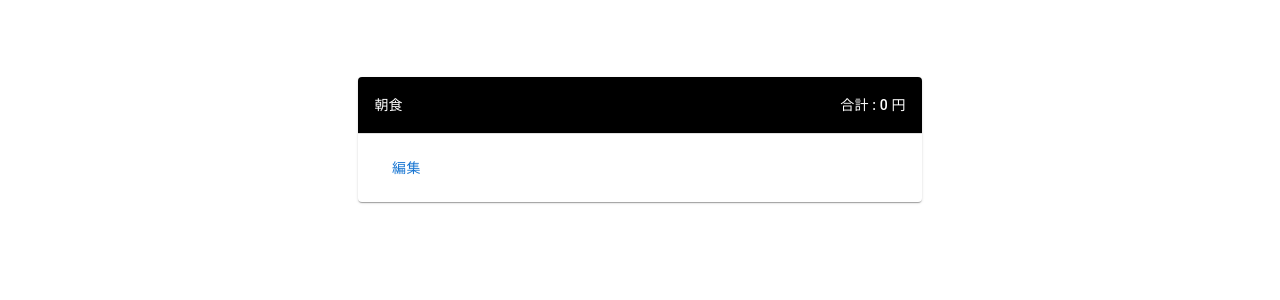
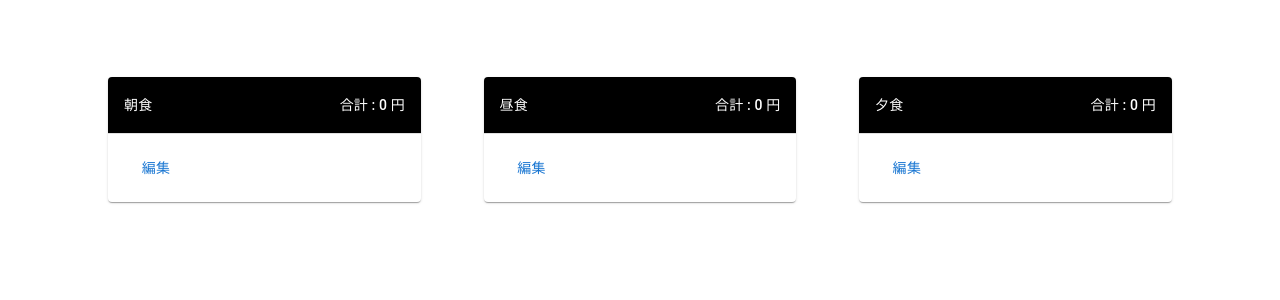
Before and after one commit to tamaokishie/foodexpenses, a React (Create React App) app: page / in a window 1280 px wide. Shown: the top 300 px of the page. Built offline with nearby package versions, Linux system fonts and the light colour scheme.

Commit message:
component作成

```diff
--- /dev/null
+++ b/src/components/MealDashboard.tsx
@@ -0,0 +1,3 @@
+export function MealDashboard() {
+  return <></>
+}
--- /dev/null
+++ b/src/components/SearchView.tsx
@@ -0,0 +1,98 @@
+import { useEffect, useState } from 'react'
+import { TextField } from '@material-ui/core'
+import { CheckItem } from '../models/CheckItem'
+import {
+  Checkbox,
+  ListItemButton,
+  ListItemIcon,
+  ListItemText,
+} from '@mui/material'
+
+//propertyの型定義
+interface Props {
+  tableItem: CheckItem[]
+}
+
+//propsを受け取る
+export function SearchView({ tableItem }: Props) {
+  const notTableItems: CheckItem = {
+    name: 'No Item Found',
+    price: 0,
+    checked: false,
+  }
+
+  //入力するキーワード（初期値は空）
+  const [keyword, setKeyword] = useState('')
+  // 検索したときにできる新たなリスト（配列）※初期値は空のため、tableItemを全件渡す
+  const [filteredTableItems, setFilteredTableItems] = useState(tableItem)
+
+  // 入力したキーワードをすべて削除したら（""）、更新関数(setFilteredProducts)に初期値と同じproductsが渡される
+  useEffect(() => {
+    if (keyword === '') {
+      setFilteredTableItems(tableItem)
+      return
+    }
+
+    // 入力されたキーワードの定義
+    const searchKeywords = keyword
+      //空白削る
+      .trim()
+      //小文字変換
+      .toLowerCase()
+      //空白文字以外の連続文字にヒット＋ gフラグ = すべて配列として返却
+      .match(/[^\s]+/g)
+
+    //入力されたキーワードが空白文字のみの場合
+    if (searchKeywords === null) {
+      setFilteredTableItems(tableItem)
+      return
+    }
+
+    const result = tableItem.filter((product) =>
+      searchKeywords.every(
+        (kw) => product.name.toLowerCase().indexOf(kw) !== -1
+      )
+    )
+
+    setFilteredTableItems(result.length ? result : [notTableItems])
+  }, [keyword])
+
+  const [render, setRender] = useState(true)
+
+  return (
+    <>
+      <TextField
+        //入力エリア
+        id='field'
+        color='secondary'
+        variant='outlined'
+        label='食材を入力してください'
+        onChange={(e) => setKeyword(e.target.value)}
+      />
+      {filteredTableItems.map((item) => {
+        //リストをクリックするとchecked反転
+        const handleToggle = () => {
+          item.checked = !item.checked
+          setRender(!render)
+        }
+        return (
+          <ListItemButton role={undefined} onClick={handleToggle} dense>
+            <ListItemIcon>
+              <Checkbox
+                edge='start'
+                checked={item.checked}
+                tabIndex={-1}
+                disableRipple
+              />
+            </ListItemIcon>
+            <ListItemText primary={item.name} />
+            <ListItemText
+              style={{ display: 'flex', justifyContent: 'flex-end' }}
+              primary={item.price + '円'}
+            />
+          </ListItemButton>
+        )
+      })}
+    </>
+  )
+}
--- a/src/components/parts/SearchView.tsx
+++ /dev/null
@@ -1,102 +0,0 @@
-import { useEffect, useState } from "react";
-import { TextField } from "@material-ui/core";
-import { CheckItem } from "../../models/CheckItem";
-import {
-  Checkbox,
-  ListItemButton,
-  ListItemIcon,
-  ListItemText,
-} from "@mui/material";
-
-//propertyの型定義
-interface Props {
-  tableItem: CheckItem[];
-}
-
-//propsを受け取る
-export function SearchView({ tableItem }: Props) {
-  const notTableItems: CheckItem = {
-    name: "No Item Found",
-    price: 0,
-    checked: false,
-  };
-
-  //入力するキーワード（初期値は空）
-  const [keyword, setKeyword] = useState("");
-  //クリックしたらリストを表示(true), 何もしなかったら非表示(false)
-  const [showLists, setShowLists] = useState(false);
-  // 検索したときにできる新たなリスト（配列）※初期値は空のため、tableItemを全件渡す
-  const [filteredTableItems, setFilteredTableItems] = useState(tableItem);
-
-  // 入力したキーワードをすべて削除したら（""）、更新関数(setFilteredProducts)に初期値と同じproductsが渡される
-  useEffect(() => {
-    if (keyword === "") {
-      setFilteredTableItems(tableItem);
-      return;
-    }
-
-    // 入力されたキーワードの定義
-    const searchKeywords = keyword
-      //空白削る
-      .trim()
-      //小文字変換
-      .toLowerCase()
-      //空白文字以外の連続文字にヒット＋ gフラグ = すべて配列として返却
-      .match(/[^\s]+/g);
-
-    //入力されたキーワードが空白文字のみの場合
-    if (searchKeywords === null) {
-      setFilteredTableItems(tableItem);
-      return;
-    }
-
-    const result = tableItem.filter((product) =>
-      searchKeywords.every(
-        (kw) => product.name.toLowerCase().indexOf(kw) !== -1
-      )
-    );
-
-    setFilteredTableItems(result.length ? result : [notTableItems]);
-  }, [keyword]);
-
-  const [render, setRender] = useState(true);
-
-  return (
-    <>
-      <TextField
-        //入力エリア
-        id="field"
-        color="secondary"
-        variant="outlined"
-        label="食材を入力してください"
-        onChange={(e) => setKeyword(e.target.value)}
-        onClick={() => setShowLists(true)}
-      />
-      {showLists &&
-        filteredTableItems.map((item) => {
-          //リストをクリックするとchecked反転
-          const handleToggle = () => {
-            item.checked = !item.checked;
-            setRender(!render);
-          };
-          return (
-            <ListItemButton role={undefined} onClick={handleToggle} dense>
-              <ListItemIcon>
-                <Checkbox
-                  edge="start"
-                  checked={item.checked}
-                  tabIndex={-1}
-                  disableRipple
-                />
-              </ListItemIcon>
-              <ListItemText primary={item.name} />
-              <ListItemText
-                style={{ display: "flex", justifyContent: "flex-end" }}
-                primary={item.price + "円"}
-              />
-            </ListItemButton>
-          );
-        })}
-    </>
-  );
-}
--- a/src/pages/home/Home.tsx
+++ b/src/pages/home/Home.tsx
@@ -7,7 +7,7 @@ import TableHead from "@mui/material/TableHead";
 import TableRow from "@mui/material/TableRow";
 import Paper from "@mui/material/Paper";
 import { styled } from "@mui/material/styles";
-import { Button, Grid } from "@mui/material";
+import { Button, Grid, Stack } from "@mui/material";
 import { CheckItem } from "../../models/CheckItem";
 import { Item } from "../../models/Item";
 import { SearchDialog } from "../searchDialog/SearchDialog";
@@ -80,9 +80,11 @@ export default function Home() {
   }
 
   return (
+    <>
+    <Stack direction="row">
     <Grid container>
-      <Grid item xs={3} />
-      <Grid item xs={6}>
+      <Grid item xs={1} />
+      <Grid item xs={10}>
         <TableContainer component={Paper}>
           <Table>
             <caption>
@@ -120,7 +122,93 @@ export default function Home() {
           </Table>
         </TableContainer>
       </Grid>
-      <Grid item xs={3} />
+      <Grid item xs={1} />
     </Grid>
+    <Grid container>
+      <Grid item xs={1} />
+      <Grid item xs={10}>
+        <TableContainer component={Paper}>
+          <Table>
+            <caption>
+              <Button onClick={handleClickOpen}>編集</Button>
+              <SearchDialog
+                open={open}
+                tableItem={tableItem}
+                handleClose={handleClose}
+                upDate={(items) => upDate(items)}
+                upDateSum={(items) => upDateSum(items)}
+              />
+            </caption>
+            <TableHead>
+              <TableRow>
+                <StyledTableCell>昼食</StyledTableCell>
+                <StyledTableCell align="right">
+                  { `合計 : ${ totalPrice } 円` }
+                </StyledTableCell>
+              </TableRow>
+            </TableHead>
+            <TableBody>
+              {tableItem
+                .filter((item) => {
+                  return item.checked;
+                })
+                .map((item) => (
+                  <StyledTableRow key={item.name}>
+                    <StyledTableCell>{item.name}</StyledTableCell>
+                    <StyledTableCell align="right">
+                      {item.price + "円"}
+                    </StyledTableCell>
+                  </StyledTableRow>
+                ))}
+            </TableBody>
+          </Table>
+        </TableContainer>
+      </Grid>
+      <Grid item xs={1} />
+    </Grid>
+    <Grid container>
+      <Grid item xs={1} />
+      <Grid item xs={10}>
+        <TableContainer component={Paper}>
+          <Table>
+            <caption>
+              <Button onClick={handleClickOpen}>編集</Button>
+              <SearchDialog
+                open={open}
+                tableItem={tableItem}
+                handleClose={handleClose}
+                upDate={(items) => upDate(items)}
+                upDateSum={(items) => upDateSum(items)}
+              />
+            </caption>
+            <TableHead>
+              <TableRow>
+                <StyledTableCell>夕食</StyledTableCell>
+                <StyledTableCell align="right">
+                  { `合計 : ${ totalPrice } 円` }
+                </StyledTableCell>
+              </TableRow>
+            </TableHead>
+            <TableBody>
+              {tableItem
+                .filter((item) => {
+                  return item.checked;
+                })
+                .map((item) => (
+                  <StyledTableRow key={item.name}>
+                    <StyledTableCell>{item.name}</StyledTableCell>
+                    <StyledTableCell align="right">
+                      {item.price + "円"}
+                    </StyledTableCell>
+                  </StyledTableRow>
+                ))}
+            </TableBody>
+          </Table>
+        </TableContainer>
+      </Grid>
+      <Grid item xs={1} />
+    </Grid>
+    </Stack>
+    </>
   );
 }
--- a/src/pages/searchDialog/SearchDialog.tsx
+++ b/src/pages/searchDialog/SearchDialog.tsx
@@ -4,29 +4,35 @@ import {
   DialogActions,
   DialogContent,
   DialogTitle,
-} from "@mui/material";
-import { CheckItem } from "../../models/CheckItem";
-import { SearchView } from "../../components/parts/SearchView";
+} from '@mui/material'
+import { CheckItem } from '../../models/CheckItem'
+import { SearchView } from '../../components/SearchView'
 
 //関数の型定義
-type hF = () => void;
-type uF = (newItems: CheckItem[]) => void;
-type usF = (newItems: CheckItem[]) => void;
+type hF = () => void
+type uF = (newItems: CheckItem[]) => void
+type usF = (newItems: CheckItem[]) => void
 
 //propertyの型定義
 interface Props {
-  open: boolean;
-  tableItem: CheckItem[];
-  handleClose: hF;
-  upDate: uF;
-  upDateSum: usF;
+  open: boolean
+  tableItem: CheckItem[]
+  handleClose: hF
+  upDate: uF
+  upDateSum: usF
 }
 //propsを引数に分割代入で指定
-export function SearchDialog({ open, handleClose, tableItem, upDate, upDateSum }: Props) {
+export function SearchDialog({
+  open,
+  handleClose,
+  tableItem,
+  upDate,
+  upDateSum,
+}: Props) {
   return (
     <Dialog
-      sx={{ "& .MuiDialog-paper": { width: "100%", maxHeight: 600 } }}
-      maxWidth="xs"
+      sx={{ '& .MuiDialog-paper': { width: '100%', maxHeight: 600 } }}
+      maxWidth='xs'
       open={open}
       //DialogのonClickにhandleCloseを呼び出す
       onClose={handleClose}
@@ -42,14 +48,14 @@ export function SearchDialog({ open, handleClose, tableItem, upDate, upDateSum }
         <Button
           //trueのリストアイテム(props)をHomeのtableItemに渡す
           onClick={() => {
-            upDate(tableItem);
-            handleClose();
-            upDateSum(tableItem);
+            upDate(tableItem)
+            handleClose()
+            upDateSum(tableItem)
           }}
         >
           更新
         </Button>
       </DialogActions>
     </Dialog>
-  );
+  )
 }
```
